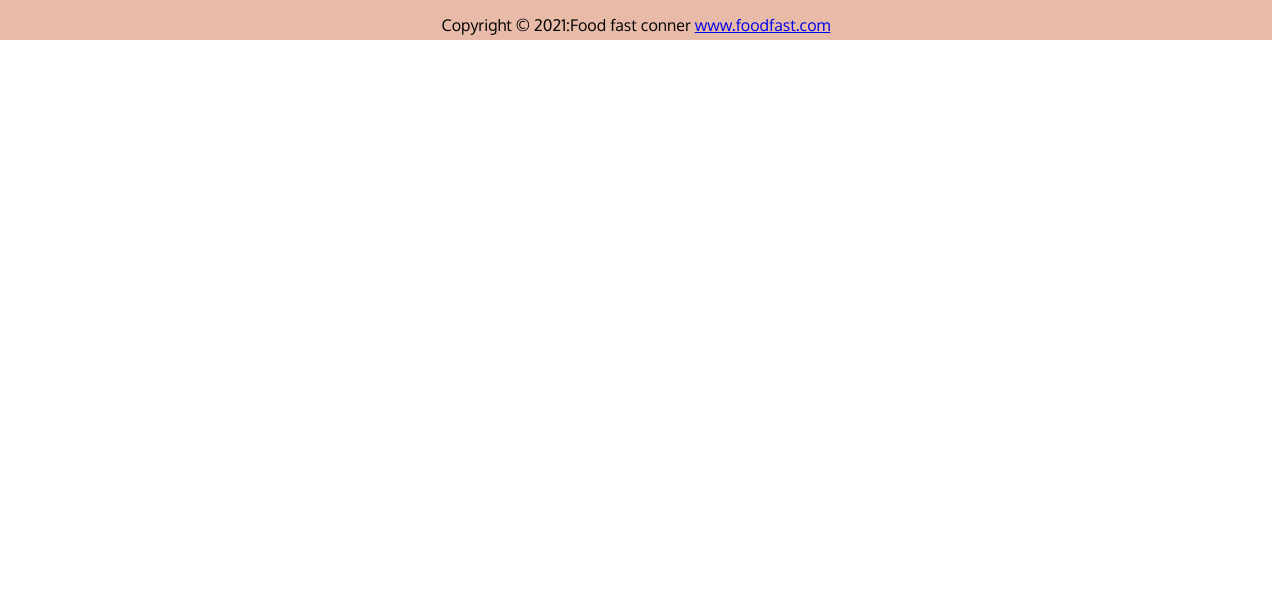
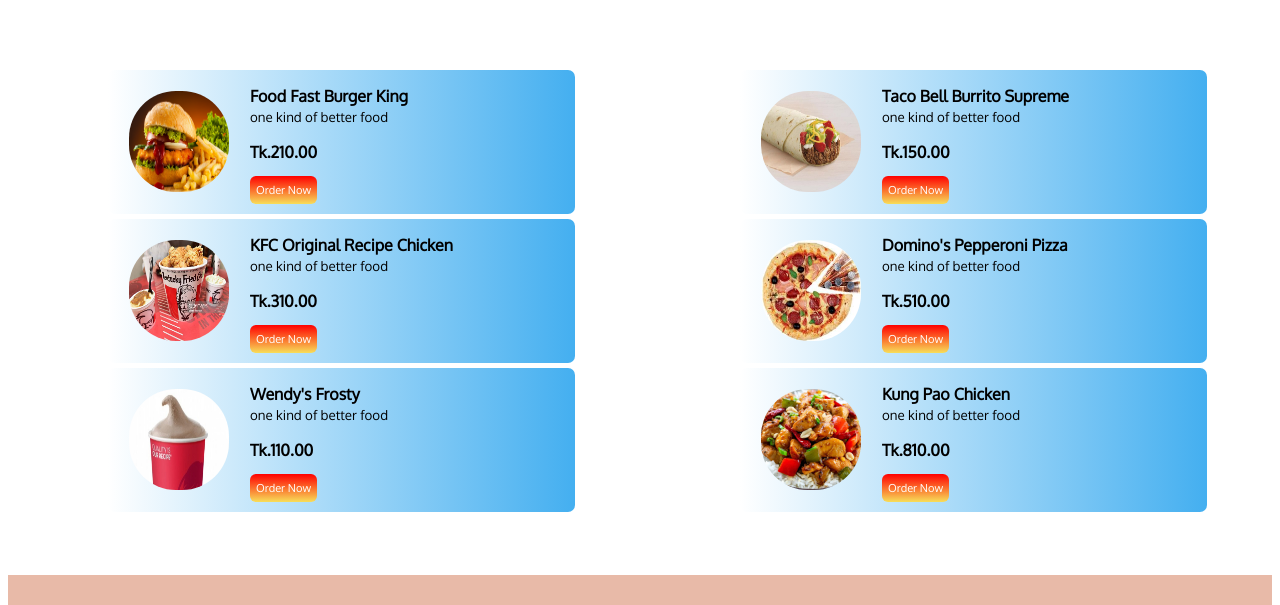
Before and after one commit to mdhimal/food-fast, a plain HTML site: page index.html in a window 1280 px wide. Shown: the part 1794-2399 px from the top of the page. Before the commit the page ends 1842 px from the top, so only its background shows below. Drawn offline with Linux system fonts and the light colour scheme.

Commit message:
menu item

```diff
--- a/index.html
+++ b/index.html
@@ -39,10 +39,11 @@
             <h1>
                 ABOUT COOKER
             </h1>
-            <p class="head-deatils">We don’t have time to prepare a meal with the busy schedules we’re given now, we
-                think it’s better to eat
-                at a fast food restaurant instead and we forget about eating healthy Fast food is getting more in demand
-                as we know it, resulting to the growth of the fast food industry. As they get bigger, more people will
+            <p class="head-deatils">This is your main essay. Your application centerpiece. The part of your application
+                you’re likely to spend the most time on. But, of course, I’d say that—I’m the College Essay Guy.
+
+                The personal statement is likely to be 500-650 words long (so about a page) and many of the colleges
+                you’re applying to will require it.
             </p>
             <a class="link-button" target="_blank" href="https://web.programming-hero.com/">About</a>
         </div>
@@ -60,7 +61,8 @@
             <h4>OUR SPEACIAL PACKAGE (MORNING)</h4>
             <p>There are a lot of uses for sodium. It can be used to preserve food, enhance its flavour, and to prevent
                 the growth of pathogens. But sodium can cause very dangerous effects if one consumes too much of it. It
-                can give us an increase in blood pressure and a high risk of heart diseases. <span><a href="#">Read
+                can give us an increase in blood pressure and a high risk of heart diseases. <span><a
+                        href="https://web.programming-hero.com/">Read
                         more...</a></span> </p>
         </div>
 
@@ -70,25 +72,109 @@
             <h4>OUR SPEACIAL PACKAGE (LANUCH)</h4>
             <p>There are a lot of uses for sodium. It can be used to preserve food, enhance its flavour, and to prevent
                 the growth of pathogens. But sodium can cause very dangerous effects if one consumes too much of it. It
-                can give us an increase in blood pressure and a high risk of heart diseases. <span><a href="#">Read
-                        more...</a></span> </p>
+                can give us an increase in blood pressure and a high risk of heart diseases. <span><a target="_blank"
+                        href="https://web.programming-hero.com/">Readmore...</a></span>
+            </p>
         </div>
         <div class="recipes-item">
             <img src="images/recipes-item1.jpg" alt="">
             <h4>OUR SPEACIAL PACKAGE (DINEAR)</h4>
             <p>There are a lot of uses for sodium. It can be used to preserve food, enhance its flavour, and to prevent
                 the growth of pathogens. But sodium can cause very dangerous effects if one consumes too much of it. It
-                can give us an increase in blood pressure and a high risk of heart diseases. <span><a href="#">Read
+                can give us an increase in blood pressure and a high risk of heart diseases. <span><a target="_blank"
+                        href="https://web.programming-hero.com/">Read
                         more...</a></span> </p>
         </div>
+        </div>
+    </section>
+    <div class="menu-head">
+        <h2>TODAY SPECIAL MENU</h2>
+        <p>Fast food can make us very full even at a cheap price. at a fast food restaurant instead. </p>
+
+    </div>
+    <section class="head-section">
+        <div class="menu-item">
+            <div class="menu-item1">
+                <img src="images/menu-item1.jpg" alt="">
+                <span>
+                    <p> <b>Food Fast Burger King</b><br>
+                        <small>one kind of better food</small></small>
+                    </p>
+                    <p><strong>Tk.210.00</strong></p>
+                    <p>
+                        <a target="_blank" class="order-button" href="https://web.programming-hero.com/"> Order Now</a>
+                    </p>
+                </span>
+            </div>
+            <div class="menu-item1">
+                <img src="images/menu-item2.jpg" alt="">
+                <span>
+                    <p> <b>KFC Original Recipe Chicken</b><br>
+                        <small>one kind of better food</small></small>
+                    </p>
+                    <p><strong>Tk.310.00</strong></p>
+                    <p>
+                        <a target="_blank" class="order-button" href="https://web.programming-hero.com/"> Order Now</a>
+                    </p>
+                </span>
+            </div>
+            <div class="menu-item1">
+                <img src="images/menu-item3.jpg" alt="">
+                <span>
+                    <p> <b>Wendy's Frosty</b><br>
+                        <small>one kind of better food</small></small>
+                    </p>
+                    <p><strong>Tk.110.00</strong></p>
+                    <p>
+                        <a target="_blank" class="order-button" href="https://web.programming-hero.com/"> Order Now</a>
+                    </p>
+                </span>
+            </div>
 
         </div>
 
+        <div class="menu-item">
+            <div class="menu-item1">
+                <img src="images/menu-item4.jpg" alt="">
+                <span>
+                    <p><b>Taco Bell Burrito Supreme</b><br>
+                        <small>one kind of better food</small></small>
+                    </p>
+                    <p><strong>Tk.150.00</strong></p>
+                    <p>
+                        <a target="_blank" class="order-button" href="https://web.programming-hero.com/"> Order Now</a>
+                    </p>
+                </span>
+            </div>
+            <div class="menu-item1">
+                <img src="images/menu-item5.jpg" alt="">
+                <span>
+                    <p><b>Domino's Pepperoni Pizza</b><br>
+                        <small>one kind of better food</small></small>
+                    </p>
+                    <p><strong>Tk.510.00</strong></p>
+                    <p>
+                        <a target="_blank" class="order-button" href="https://web.programming-hero.com/"> Order Now</a>
+                    </p>
+                </span>
+            </div>
+            <div class="menu-item1">
+                <img src="images/menu-item6.jpg" alt="">
+                <span>
+                    <p><b>Kung Pao Chicken</b><br>
+                        <small>one kind of better food</small></small>
+                    </p>
+                    <p><strong>Tk.810.00</strong></p>
+                    <p>
+                        <a target="_blank" class="order-button" href="https://web.programming-hero.com/"> Order Now</a>
+                    </p>
+                </span>
+            </div>
+        </div>
     </section>
-
     <footer class="footer-conner">
         <h3> <span>Food Fast</span> Conner</h3>
-        <p>Copyright © 2021:Food fast conner <a href="#">www.foodfast.com</a></p>
+        <p>Copyright © 2021:Food fast conner <a href="https://web.programming-hero.com/">www.foodfast.com</a></p>
     </footer>
 
 
--- a/style.css
+++ b/style.css
@@ -1,6 +1,6 @@
 body{
     font-family: 'Oxygen', sans-serif;
-    margin-left: 0;
+   margin: 0G139;
 }
 
 .head-section{
@@ -125,16 +125,62 @@
     font-style: italic;
 
 }
+
+.special-menu{
+
+    padding: 30px;
+}
+.menu-head{
+    text-align: center;
+    margin-top: 70px;
+   font: 1em sans-serif;
+   font-style: italic;
+  }
+  .menu-head h2{
+   color:#f05214 ;
+  }
+.menu-item{
+    width: 100%;
+    margin-top: 58px;
+    margin-left: 100px;
+    border-radius: 8px;
+    margin-right: 65px;
+
+}
+.menu-item img{
+    width: 100px;
+    height: 101px;
+    float: left;
+    padding: 21px;
+    border-radius: 68px;
+}
+.menu-item span{
+    float: left;
+}
+.menu-item1{
+    width: 100%;
+    float: left;
+    background-image: linear-gradient(to left,#44aff0,white );
+    margin-top: 5px;
+    border-radius: 7px;
+
+}
+.order-button{
+    text-decoration: none;
+    padding: 7px 6px;
+    background-image: linear-gradient(red ,#f7de59);
+    border-radius: 6px;
+    color: #fff;
+    font-size: 11px;
+}
 .footer-conner{
     text-align: center;
     background: #e8baa8;
     padding: 17px;
     margin-top: 63px;
     height: 80px;
+    margin-bottom: 0;
 }
 .footer-conner span{
     color: red;
 }
-.footer-conner p{
-   padding: 12px;
-}
```
Also changed, not shown: images/cook.png, images/cook1.png (added), images/menu-item1.jpg (added), images/menu-item2.jpg (added), images/menu-item3.jpg (added), images/menu-item4.jpg (added), images/menu-item5.jpg (added), images/menu-item6.jpg (added).
